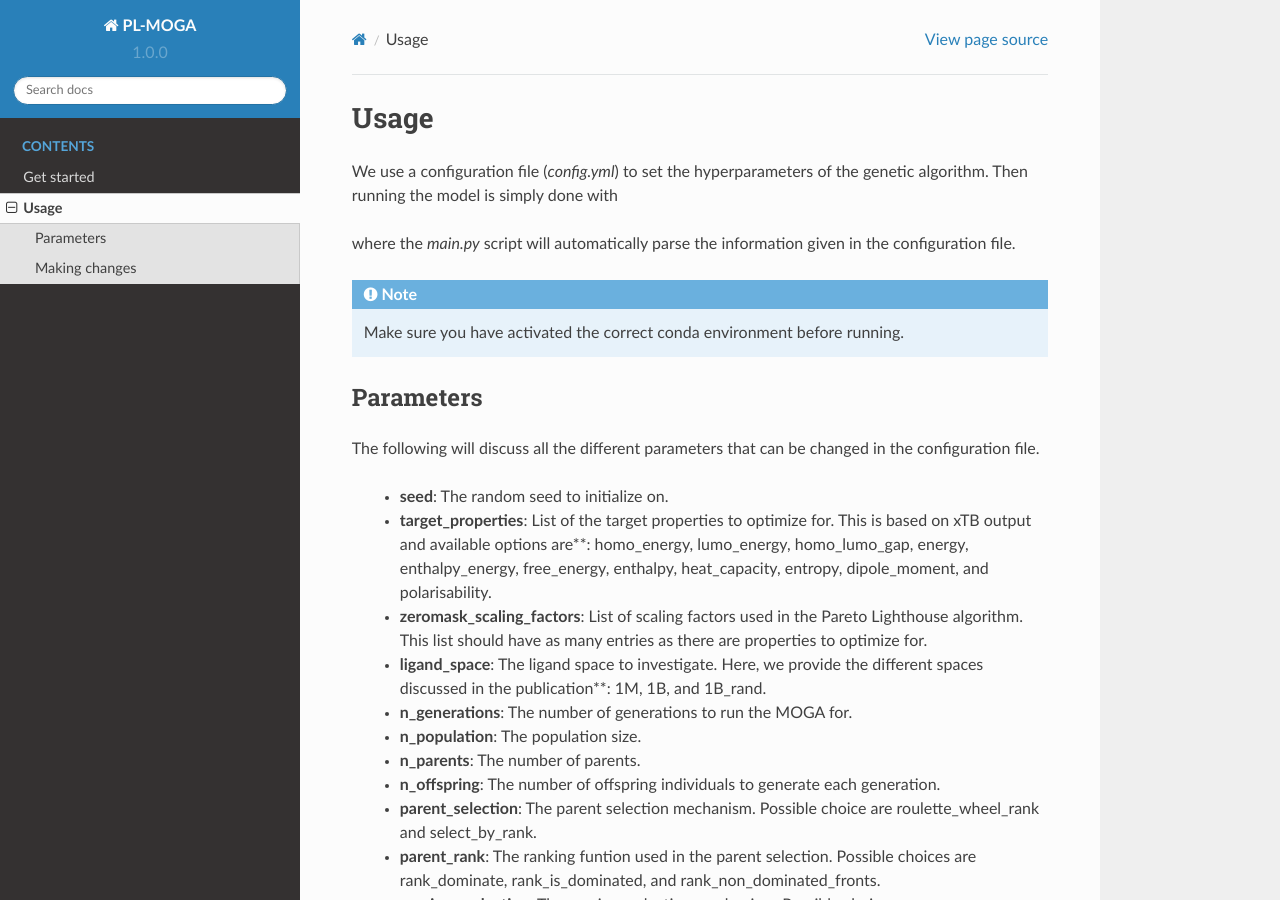
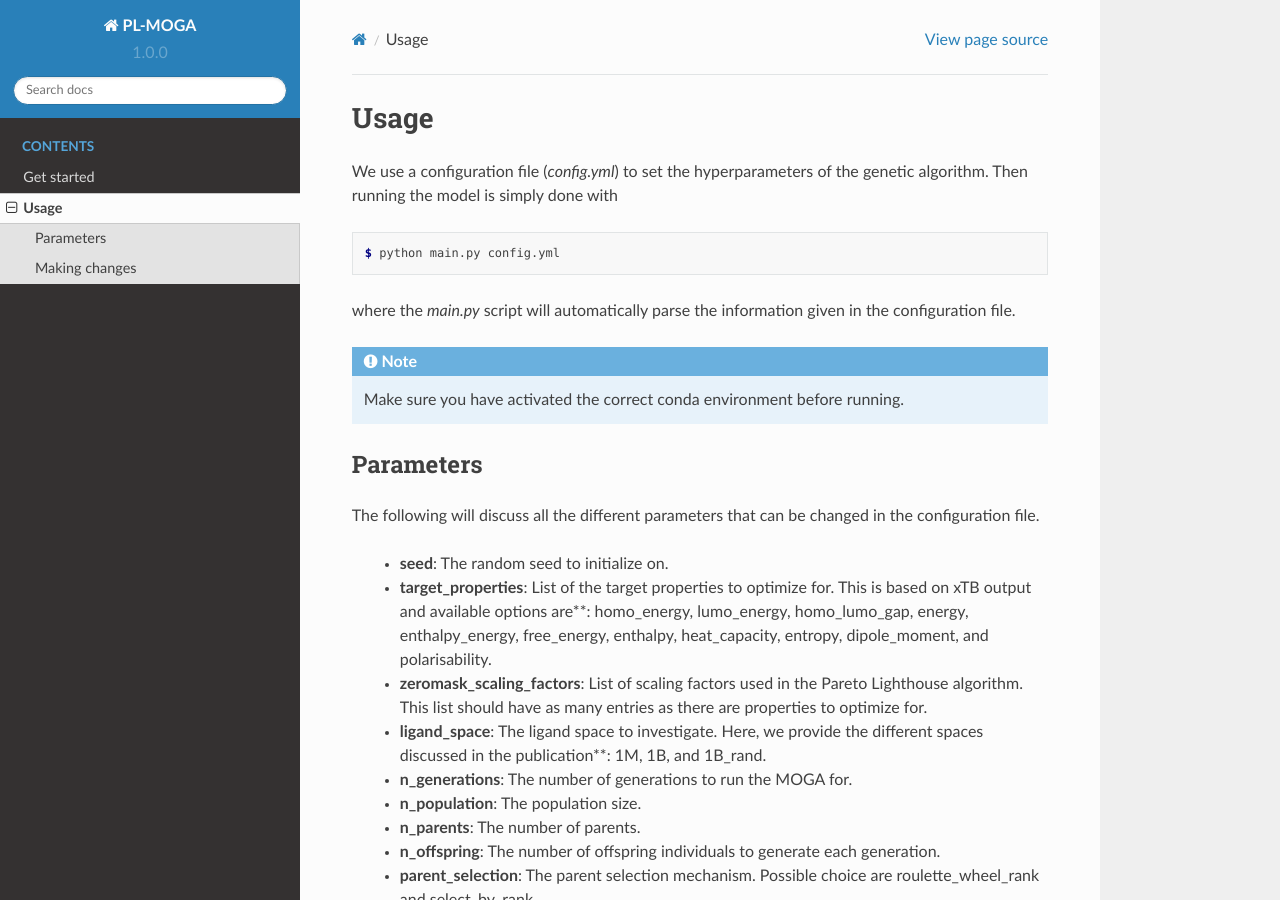
Before and after one commit to hkneiding/PL-MOGA, a Sphinx documentation site: the page built from doc/use.rst, in a window 1280 px wide and 900 px high. Built offline with Sphinx 7.4.7 and the Read the Docs theme 2.0.0, drawn with Linux system fonts in a browser that asks for light colours.

Commit message:
fix codeblock in doc

```diff
--- a/doc/use.rst
+++ b/doc/use.rst
@@ -3,7 +3,7 @@ Usage
 
 We use a configuration file (`config.yml`) to set the hyperparameters of the genetic algorithm. Then running the model is simply done with
 
-.. code-block:**: console
+.. code-block:: console
 
   $ python main.py config.yml
 
```
